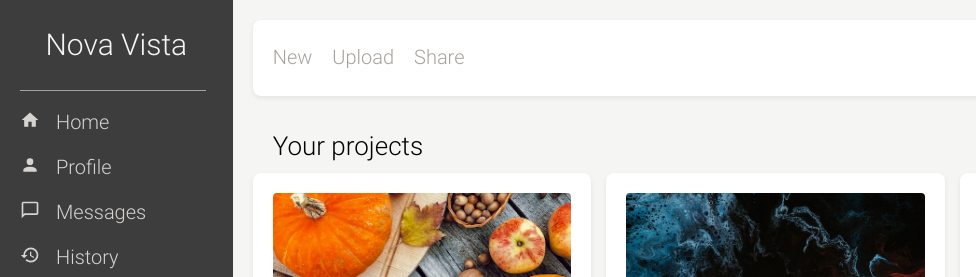
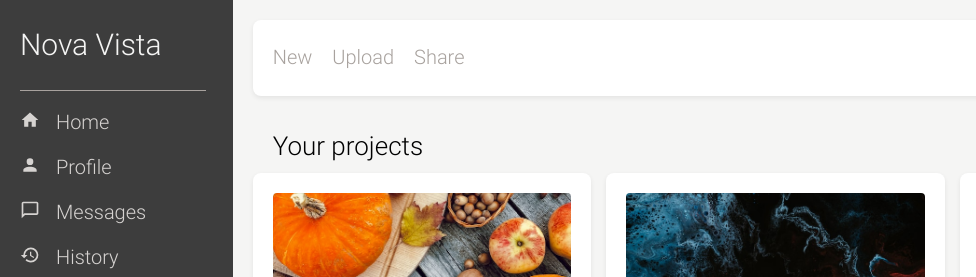
Before and after one commit to sevleo/TOP-Dashboard, a plain HTML site: page index.html in a window 1280 px wide. Shown: the top 277 px of the page, 0-976 px from the left. Drawn offline with Linux system fonts and the light colour scheme; a web font is replaced by a local one.

Commit message:
Fix logo justify

```diff
--- a/styles.css
+++ b/styles.css
@@ -131,6 +131,7 @@ body {
     font-size: 20px;
     position: relative;
     padding-top: 10px;
+    /* justify-content: start; */
 
 
 }
@@ -139,11 +140,13 @@ body {
     /* padding-left: 20px; */
     font-size: 30px;
     color: var(--sky-100);
-    position: absolute;
+    /* position: absolute;
     top: 0px;
-    left: 0px;
-    margin-left: auto;
-    margin-right: auto;
+    left: 0px; */
+    /* margin-left: auto;
+    margin-right: auto; */
+    justify-self: start;
+    padding-left: 20px;
 }
 
 .navigation > div:nth-child(1),
```
